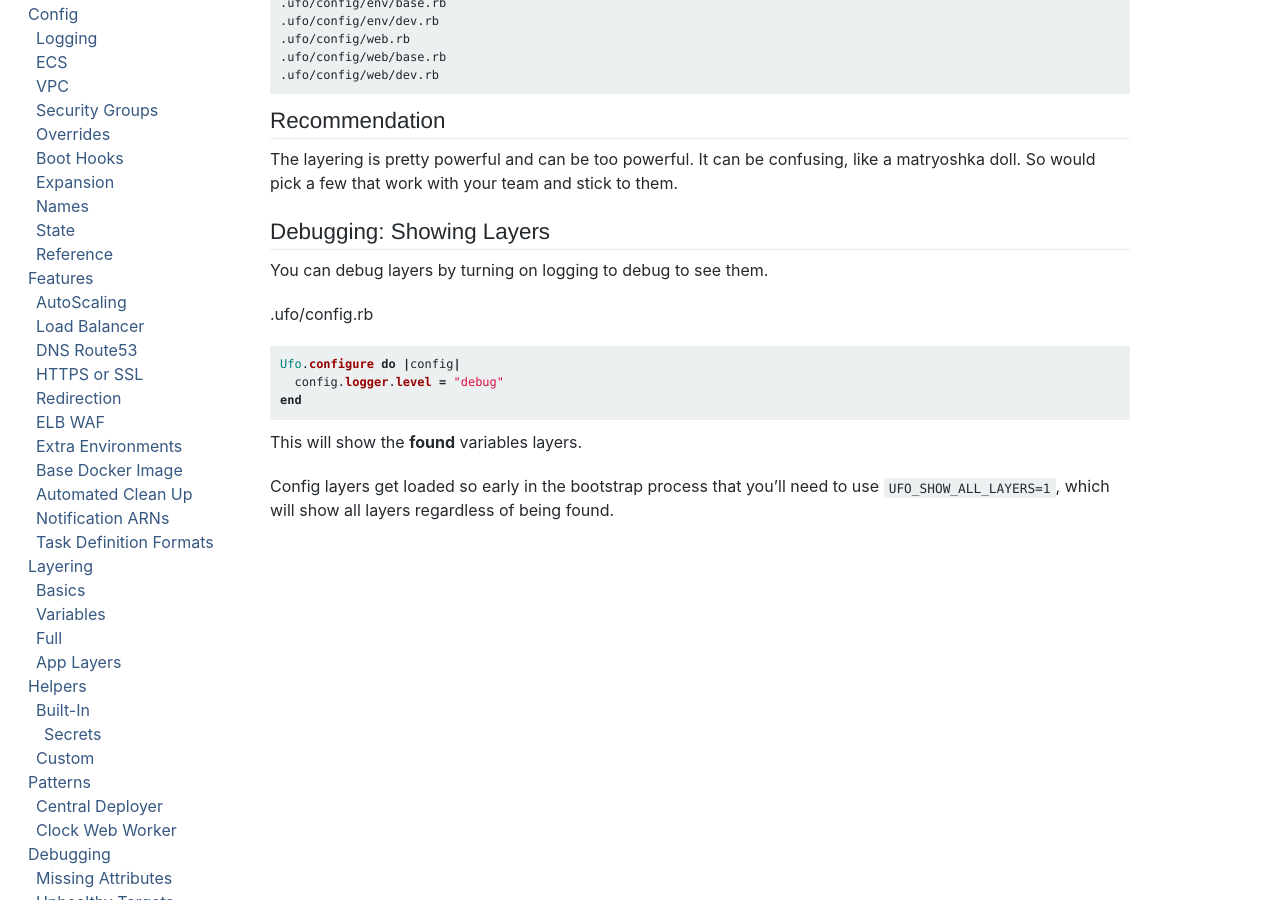
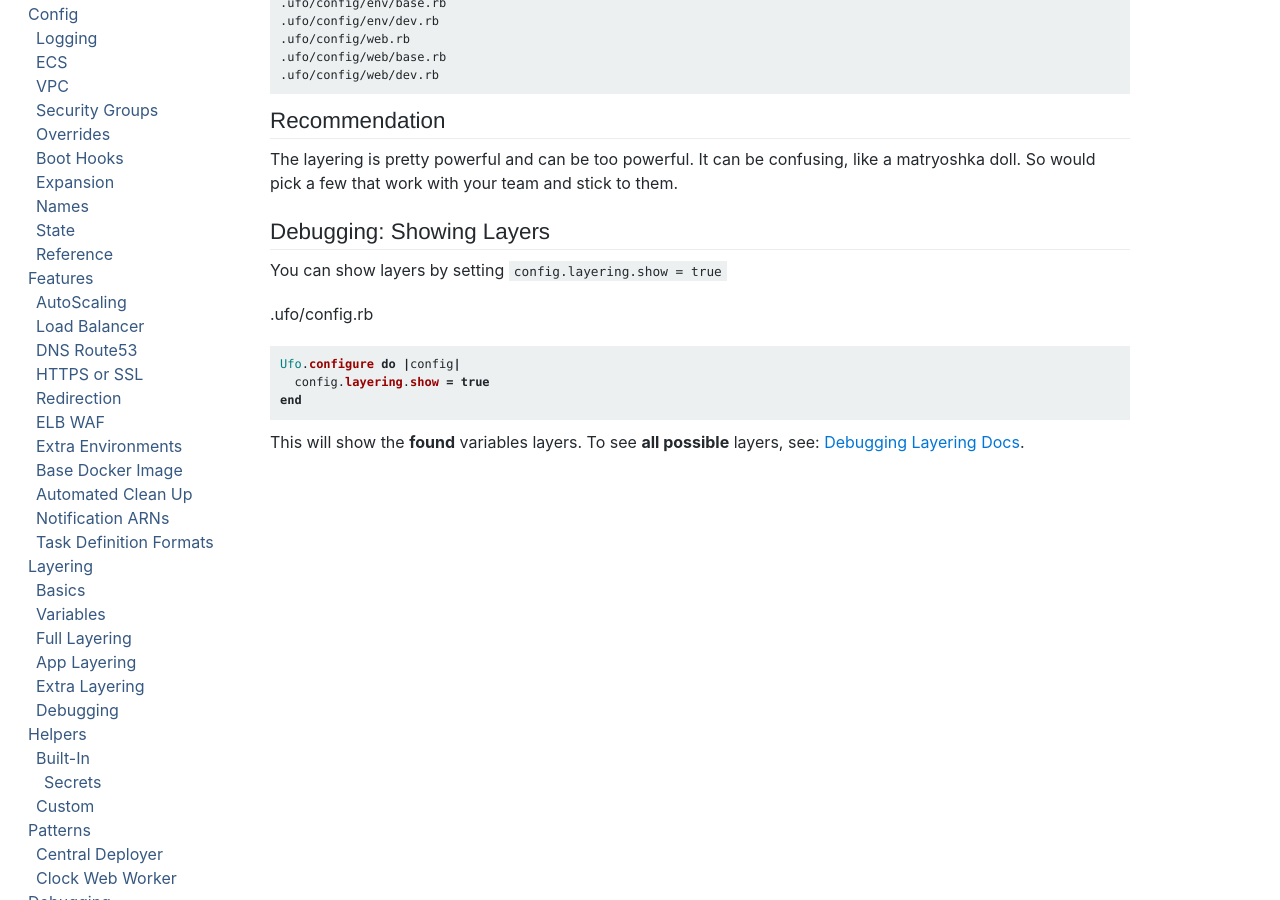
Before and after one commit to boltops-tools/ufo-docs, a Jekyll site: the page built from _docs/layering/full.md, in a window 1280 px wide and 900 px high, scrolled down 775 px. Built offline with Jekyll 4.4.1, drawn with Linux system fonts in a browser that asks for light colours; cached includes are drawn as plain includes; a script that is not in the unit is left out.

Commit message:
layering docs

````diff
--- a/_docs/layering/full.md
+++ b/_docs/layering/full.md
@@ -43,18 +42,4 @@ Here's the full layering for config:
 
 The layering is pretty powerful and can be too powerful. It can be confusing, like a matryoshka doll. So would pick a few that work with your team and stick to them.
 
-## Debugging: Showing Layers
-
-You can debug layers by turning on logging to debug to see them.
-
-.ufo/config.rb
-
-```ruby
-Ufo.configure do |config|
-  config.logger.level = "debug"
-end
-```
-
-This will show the **found** variables layers.
-
-Config layers get loaded so early in the bootstrap process that you'll need to use `UFO_SHOW_ALL_LAYERS=1`, which will show all layers regardless of being found.
+{% include layering/config-layering-show.md %}
--- /dev/null
+++ b/_includes/layering/config-layering-show.md
@@ -0,0 +1,13 @@
+## Debugging: Showing Layers
+
+You can show layers by setting `config.layering.show = true`
+
+.ufo/config.rb
+
+```ruby
+Ufo.configure do |config|
+  config.layering.show = true
+end
+```
+
+This will show the **found** variables layers. To see **all possible** layers, see: [Debugging Layering Docs]({% link _docs/layering/debugging.md %}).
````
Also changed, not shown: other parts of _docs/layering/full.md (+0 -1 lines), _docs/layering/app.md (+1 -7 lines), _docs/layering/debugging.md (added, +64 -0 lines), _docs/layering/extra.md (added, +29 -0 lines).
